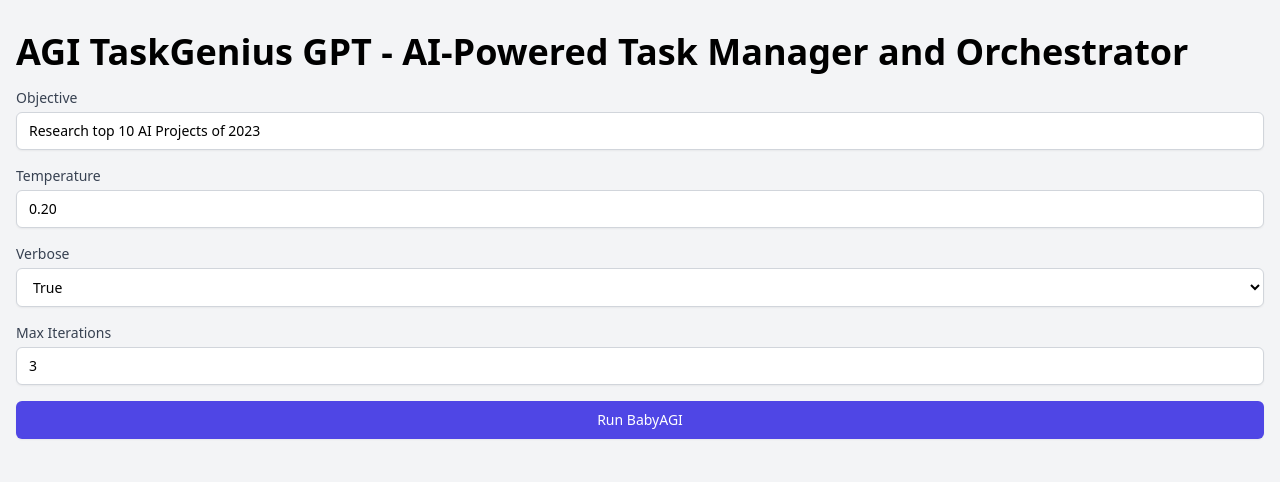
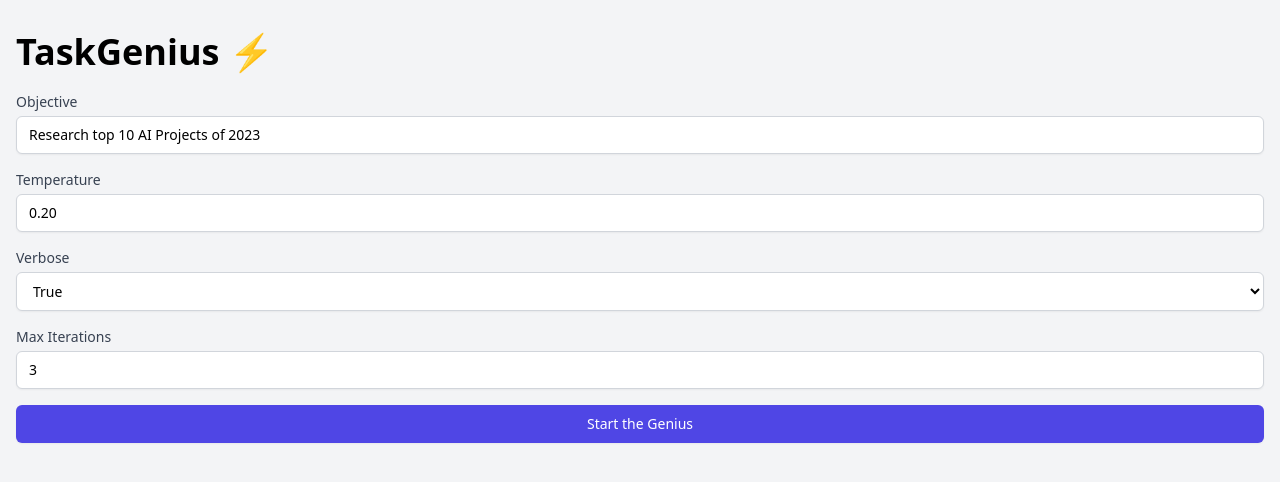
Before and after one commit to shpetimhaxhiu/agi-taskgenius-gpt, a Flask app: page / in a window 1280 px wide. Shown: the top 482 px of the page. Run offline with Flask 3, Linux system fonts and the light colour scheme; parts of the project's set-up code (start-up, migrations or seed data) failed here and were passed over; some libraries are stand-ins or nearby versions.

Commit message:
🎨 style(index.html): change the title of the page to "TaskGenius ⚡" and update the label of the submit button to "Start the Genius" 🔥 chore(README.md): remove license section and newline at end of file 🖼️ feat: add screenshot.png to the project directory

```diff
--- a/templates/index.html
+++ b/templates/index.html
@@ -9,7 +9,7 @@
 </head>
 <body class="bg-gray-100">
     <div class="container mx-auto px-4 py-8">
-        <h1 class="text-4xl font-bold mb-4">AGI TaskGenius GPT - AI-Powered Task Manager and Orchestrator</h1>
+        <h1 class="text-4xl font-bold mb-5">TaskGenius ⚡</h1>
         <form id="babyagi-form" class="space-y-4">
             <div>
                 <label for="objective" class="block text-sm font-medium text-gray-700">Objective</label>
@@ -30,7 +30,7 @@
                 <label for="max_iterations" class="block text-sm font-medium text-gray-700">Max Iterations</label>
                 <input type="number" min="1" max="10" value="3" name="max_iterations" id="max_iterations" class="mt-1 block w-full py-2 px-3 border border-gray-300 bg-white rounded-md shadow-sm focus:outline-none focus:ring-indigo-500 focus:border-indigo-500 sm:text-sm">
             </div>
-            <button type="submit" class="w-full py-2 px-4 border border-transparent rounded-md shadow-sm text-sm font-medium text-white bg-indigo-600 hover:bg-indigo-700 focus:outline-none focus:ring-2 focus:ring-offset-2 focus:ring-indigo-500">Run BabyAGI</button>
+            <button type="submit" class="w-full py-2 px-4 border border-transparent rounded-md shadow-sm text-sm font-medium text-white bg-indigo-600 hover:bg-indigo-700 focus:outline-none focus:ring-2 focus:ring-offset-2 focus:ring-indigo-500">Start the Genius</button>
         </form>
         <div id="result" class="mt-8"></div>
     </div>
```
Also changed, not shown: README.md, screenshot.png (added).
